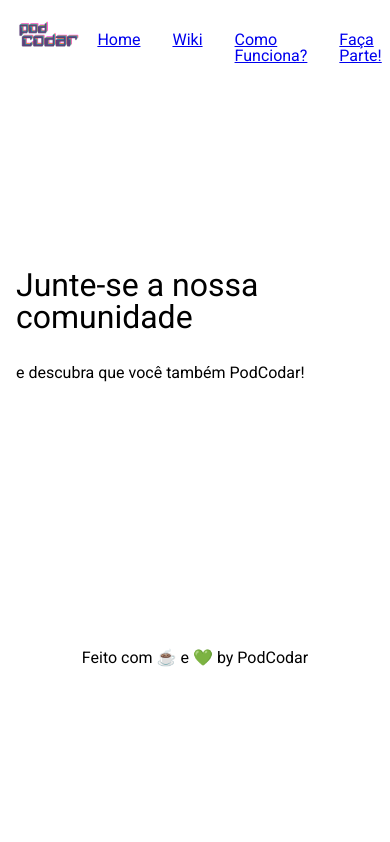
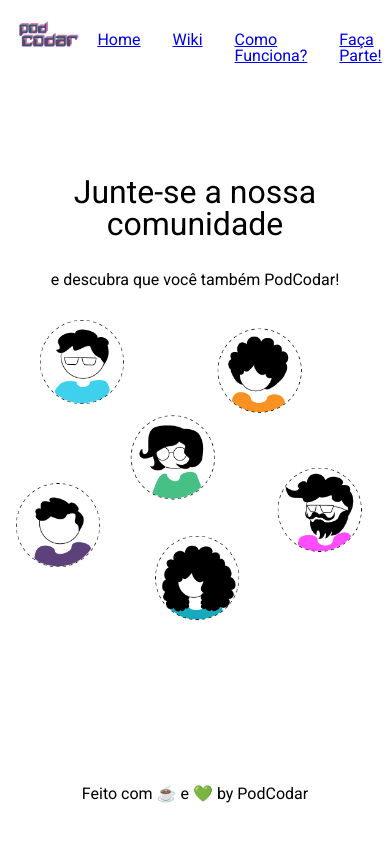
Before and after one commit to podcodar/podcodar.github.io, a Next.js app: page / in a window 390 px wide. Built offline with nearby package versions, Linux system fonts and the light colour scheme.

Commit message:
ref: improve home to match designs
- add image
- add responssiviness
- use responsive grid

```diff
--- a/components/HomeSection.tsx
+++ b/components/HomeSection.tsx
@@ -1,17 +1,14 @@
 import { ReactElement } from 'react';
 import styled from 'styled-components';
 
-import { colors, Container } from './shared/styled';
+import { device } from './shared/devices';
+import { Cell, colors, Container, Grid } from './shared/styled';
 
 import seoConfig from '#/config/seo.json';
 
 const HomeSectionContainer = styled.div`
-  padding: 30vh 0;
-  min-height: 100%;
-
-  & > div {
-    display: block;
-  }
+  padding: 10rem 0;
+  text-align: center;
 
   h1 {
     font-size: 2rem;
@@ -24,18 +21,38 @@
   h2 {
     color: ${colors.textColor};
     padding: 1rem 0;
+
+    // large fone or upper
+    @media ${device.mobileL} {
+      text-align: left;
+    }
   }
+
+  img {
+    width: 100%;
+  }
+`;
+
+const HomeInfo = styled(Cell)`
+  display: flex;
+  flex-direction: column;
+  justify-content: center;
 `;
 
 export default function HomeSection(): ReactElement {
   return (
     <HomeSectionContainer>
       <Container>
-        <h1>{seoConfig.homeMainMessage}</h1>
-        <h2>{seoConfig.homeSecondaryMessage}</h2>
+        <Grid cols={2} sm={1}>
+          <HomeInfo>
+            <h1>{seoConfig.homeMainMessage}</h1>
+            <h2>{seoConfig.homeSecondaryMessage}</h2>
+          </HomeInfo>
+          <Cell>
+            <img src="images/podcodar-bg.png" alt="PodCodar Background" />
+          </Cell>
+        </Grid>
       </Container>
     </HomeSectionContainer>
   );
 }
-
-// const Conta
```
Also changed, not shown: public/images/podcodar-bg.png (added).
